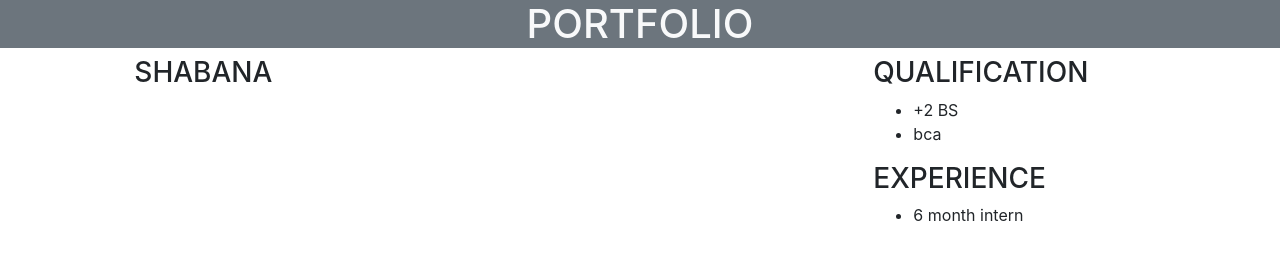
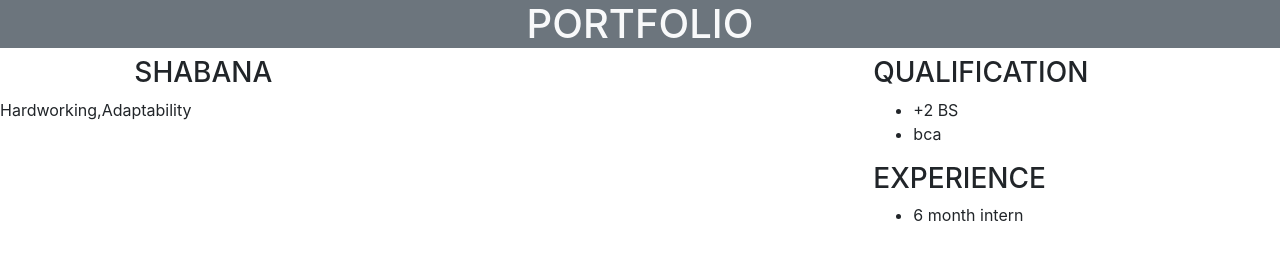
Before and after one commit to shabanarin/my_portfolio, a plain HTML site: page index.html in a window 1280 px wide. Drawn offline with nearby package versions, Linux system fonts and the light colour scheme.

Commit message:
Update index.html

```diff
--- a/index.html
+++ b/index.html
@@ -19,6 +19,7 @@
       <div class="row">
         <div class="col">
             <h3 class="text-center">SHABANA</h3>
+          <p>Hardworking,Adaptability</p>
         </div>
         <div class="col"></div>
         <div class="col">
```
